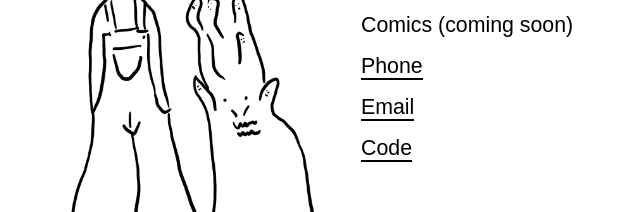
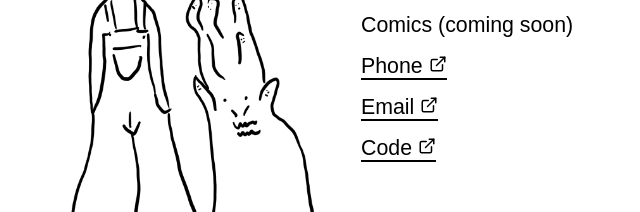
Before and after one commit to j1mie/j1mie.github.io, a plain HTML site: page index.html in a window 1280 px wide. Shown: the part 296-508 px from the top of the page, without its empty margins (279-919 px from the left). Drawn offline with Linux system fonts and the light colour scheme.

Commit message:
Add external link

```diff
--- a/index.html
+++ b/index.html
@@ -15,9 +15,9 @@
             <ul>
                 <li><h1>jim.ie</h1></li>
                 <li>Comics (coming soon)</li>
-                <li><a href="https://signal.me/#eu/x1FlHWcXd9GL1tSLYJmgJl0VQPNXX56XRSxgV-zftx0DUF37-yFE36cYgUh9Bw8F" target="_blank" rel="noopener">Phone</a></li>
-                <li><a href="mailto:jimie.10@pm.me" target="_blank" rel="noopener">Email</a></li>
-                <li><a href="https://github.com/j1mie" target="_blank" rel="noopener">Code</a></li>
+                <li><a href="https://signal.me/#eu/x1FlHWcXd9GL1tSLYJmgJl0VQPNXX56XRSxgV-zftx0DUF37-yFE36cYgUh9Bw8F" target="_blank" rel="noopener">Phone <svg xmlns="http://www.w3.org/2000/svg" width="18" height="18" viewBox="0 0 24 24" fill="none" stroke="currentColor" stroke-width="2" stroke-linecap="round" stroke-linejoin="round"><path d="M15 3h6v6"/><path d="M10 14 21 3"/><path d="M18 13v6a2 2 0 0 1-2 2H5a2 2 0 0 1-2-2V8a2 2 0 0 1 2-2h6"/></svg></a></li>
+                <li><a href="mailto:jimie.10@pm.me" target="_blank" rel="noopener">Email <svg xmlns="http://www.w3.org/2000/svg" width="18" height="18" viewBox="0 0 24 24" fill="none" stroke="currentColor" stroke-width="2" stroke-linecap="round" stroke-linejoin="round"><path d="M15 3h6v6"/><path d="M10 14 21 3"/><path d="M18 13v6a2 2 0 0 1-2 2H5a2 2 0 0 1-2-2V8a2 2 0 0 1 2-2h6"/></svg></a></li>
+                <li><a href="https://github.com/j1mie" target="_blank" rel="noopener">Code <svg xmlns="http://www.w3.org/2000/svg" width="18" height="18" viewBox="0 0 24 24" fill="none" stroke="currentColor" stroke-width="2" stroke-linecap="round" stroke-linejoin="round"><path d="M15 3h6v6"/><path d="M10 14 21 3"/><path d="M18 13v6a2 2 0 0 1-2 2H5a2 2 0 0 1-2-2V8a2 2 0 0 1 2-2h6"/></svg></a></li>
             </ul>
         </nav>
     </main>
```
